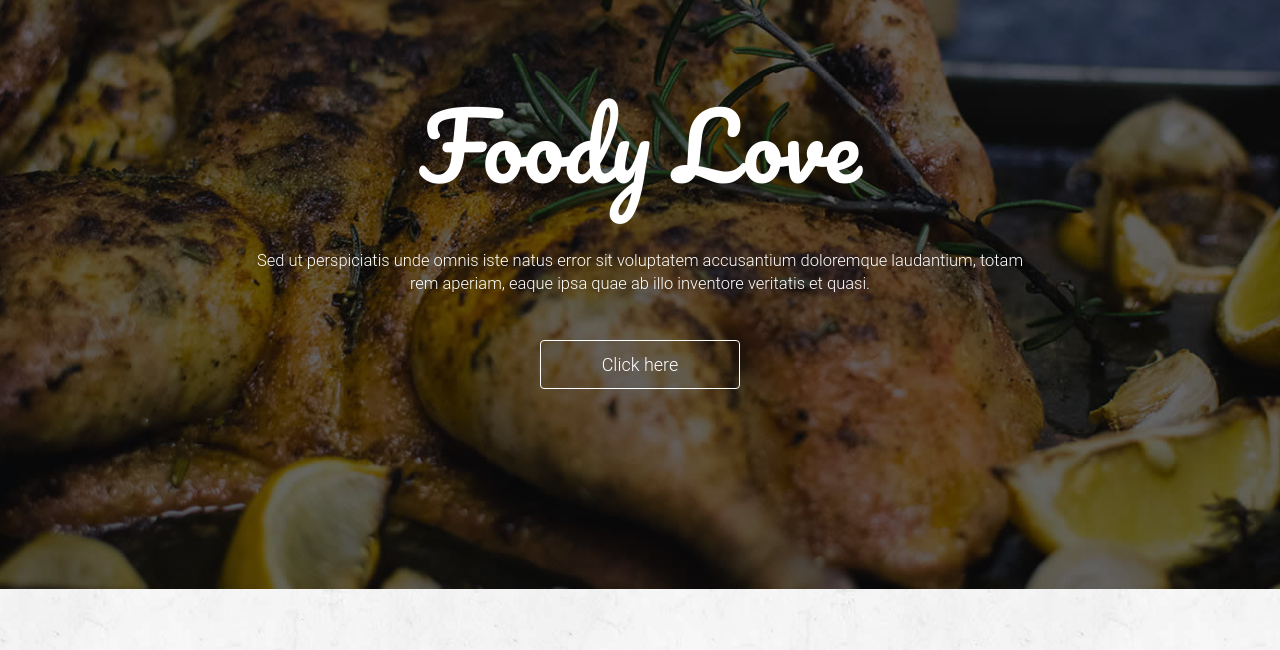
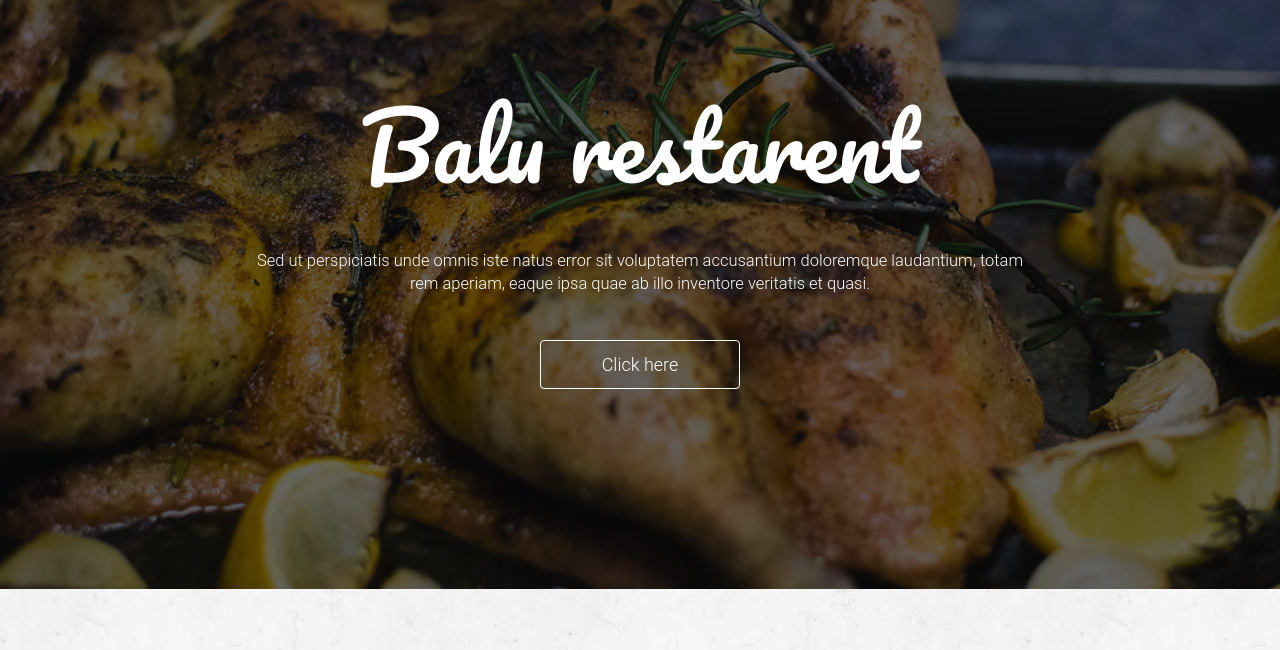
Before and after one commit to balu3m/food, a plain HTML site: page index.html in a window 1280 px wide. Shown: the part 150-800 px from the top of the page. Drawn offline with Linux system fonts and the light colour scheme.

Commit message:
balu resturent name changed

```diff
--- a/index.html
+++ b/index.html
@@ -107,7 +107,7 @@
                         <div class="main_slider text-center">
                             <div class="col-md-12">
                                 <div class="main_slider_content wow zoomIn" data-wow-duration="1s">
-                                    <h1>Foody Love</h1>
+                                    <h1>Balu restarent</h1>
                                     <p>Sed ut perspiciatis unde omnis iste natus error sit voluptatem accusantium doloremque laudantium, totam rem aperiam, eaque ipsa quae ab illo inventore veritatis et quasi. </p>
                                     <button href="" class="btn-lg">Click here</button>
                                 </div>
```
